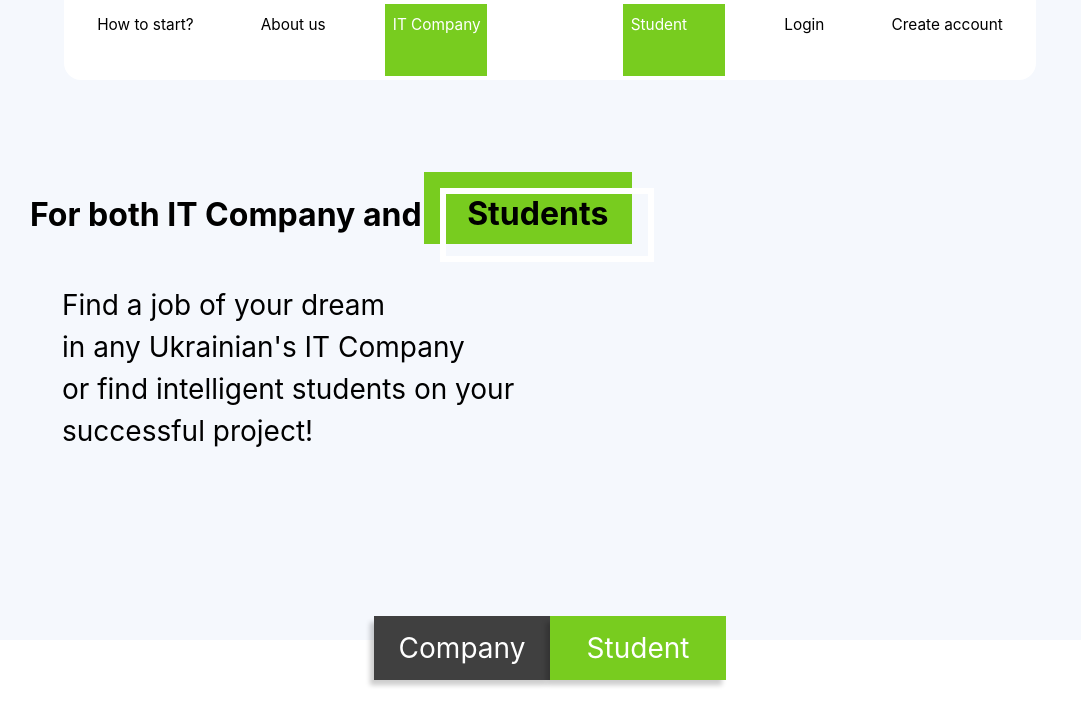
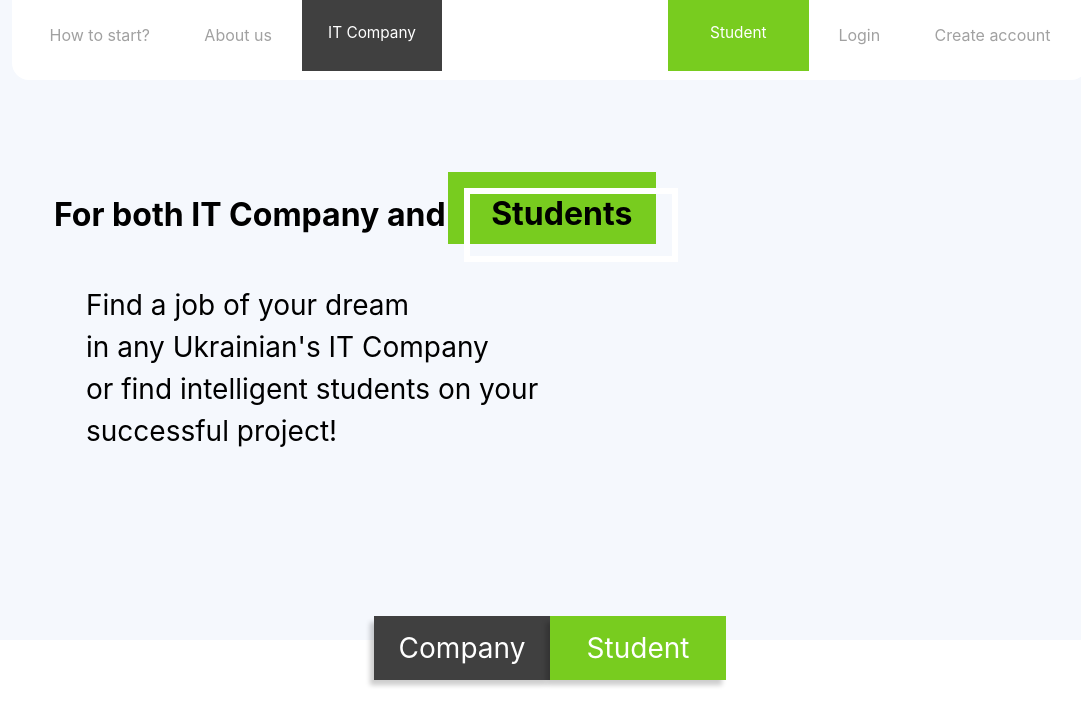
Before and after one commit to vasarostik/istudent, a React (Create React App) app: page / in a window 1280 px wide. Shown: the top 726 px of the page, without its empty margins (90-1171 px from the left). Built offline with nearby package versions, Linux system fonts and the light colour scheme.

Commit message:
responsive navbar + static tabs

```diff
--- a/src/App.js
+++ b/src/App.js
@@ -15,7 +15,6 @@ class App extends Component {
           <div className="topic">
 
             <h2 className="leftTitle">
-
               For both IT Company and
             </h2>
 
--- a/src/components/NavbarPage.js
+++ b/src/components/NavbarPage.js
@@ -20,21 +20,21 @@ export class NavbarPage extends Component {
         <MDBNavbarToggler className="navButton" onClick={this.toggleCollapse} />
         <MDBCollapse id="navbarCollapse3" isOpen={this.state.isOpen} navbar>
 
-          <MDBNavbarNav left>
+          <MDBNavbarNav className="leftNav" left>
             <MDBNavItem active>
               <MDBNavLink className="link" to="#!"> <span>How to start?</span></MDBNavLink>
             </MDBNavItem>
             <MDBNavItem >
               <MDBNavLink className="link" to="#!"><span>About us</span></MDBNavLink>
             </MDBNavItem>
-            <MDBNavItem>
-              <MDBNavLink className="notLink" to="#!"><span className="hideBlocks">IT Company</span></MDBNavLink>
+            <MDBNavItem className="cont comp hideBlock">
+              <h5 className="staticNav t-comp">IT Company</h5>
             </MDBNavItem>
           </MDBNavbarNav>
 
-          <MDBNavbarNav right>
-            <MDBNavItem>
-              <MDBNavLink className="notLink" to="#!"><span className="hideBlocks">Student</span></MDBNavLink>
+          <MDBNavbarNav className="rightNav" right>
+            <MDBNavItem className="cont stud hideBlock">
+              <h5 className="staticNav t-stud">Student</h5>
             </MDBNavItem>
             <MDBNavItem>
               <MDBNavLink className="link" to="#!"><span>Login</span></MDBNavLink>
--- a/src/css/App.css
+++ b/src/css/App.css
@@ -22,7 +22,7 @@
   float:left;
   padding-top: 3vmin;
   grid-area: leftTitle;
-  padding-left:15vmin;
+  padding-left:18vmin;
   font-size: 4vmin;
   font-weight: 740;
   z-index: 5;
@@ -66,7 +66,7 @@
 .pTitle {
   grid-area: pTitle;
   font-size: 3.5vmin;
-  padding-left:19vmin;
+  padding-left:22vmin;
 }
 
 .buttons {
@@ -155,7 +155,7 @@
     min-height: 90.5vmax;
   }
 }
-@media only screen and (max-height: 569px) and (max-width: 768px) {
+@media only screen and (max-height: 569px) and (max-width: 767.9px) {
   .main {
     min-height: 89.5vmax;
   }
--- a/src/css/NavbarPage.css
+++ b/src/css/NavbarPage.css
@@ -9,100 +9,103 @@
     z-index:100;
 }
 
+.leftNav{
+    padding-left:10px;
+}
+
+.rightNav{
+    padding-right:10px;
+}
+
 .link{
-    margin: 0 2vw;
+    white-space: nowrap;
+    text-align: center;
+    vertical-align: middle;
+    line-height: 7vh;
+}
+
+.cont{
+    width: 11vw;
+    margin: 0 0.2vw 10px 0.2vw;
     white-space: nowrap;
 }
 
-.notLink{
-    color:#000;
+.comp{
+    background-color: #404040;
+}
+
+.stud{
     background-color: #78cc1f;
-    height:9vh;
-    width:8vw;
-    margin: 0 2vw;
-    white-space: nowrap;
 }
 
 .link:hover{
     background-color:#78cc1f;
 }
 
-.link span{
-    color:#000;
-    font-size: 1.2vw;
+.link:hover span{
+    color: #fff;
 }
 
-.notLink span{
-    color:#fff;
-    font-size: 1.2vw;
+.link span{
+    color:#a1a1a1;
+    font-size: 1rem;
+    margin: 0 1.5vw;
 }
+
 
 .navName{
     display: none;
 }
 
-/*
-
-.blockRectangle{
-    margin: 0 2.5vw;
-    font-size: 1.3vw;
-    font-style: bold;
-    white-space: nowrap;
-    z-index:100;
+.staticNav{
+    color: #fff;
+    font-size: 1.2vw;
+    text-align: center;
+    vertical-align: middle;
+    line-height: 7.65vh;
+    font-weight: 400;
+    margin-top: 3px;
 }
 
-.rectangleCompany{
-    position:absolute;
-    top:0;
-    height: 10vh;
-    width: 9vw;
-    margin-left: 2.7vmin;
-    background-color: #404040;
-    z-index: 0;
+
+@media only screen and (max-width: 1400px) {
+    .nav{
+        width:84%;
+        margin: 0px 8vw;
+    }
 }
 
-.rectangleStudent{
-    position:absolute;
-    top:0;
-    height: 10vh;
-    width: 9vw;
-    margin-left:0.2vw;
-    background-color: #78cc1f;
-    z-index: 0;
-} */
+@media only screen and (max-width: 1150px) {
+    .nav{
+        width:100%;
+        margin: 0;
+    }
+}
+
 
 @media only screen and (max-width: 767.9px) {
-    /*
-    .rectangleCompany {
-        display: none;
+
+    .nav{
+        position: relative;
+        height: auto;
     }
 
-    .rectangleStudent {
-        display: none;
-    }
-    */
-    .notLink{
-        display: none;
+    .leftNav{
+        padding: 0px;
     }
 
-    .nav{
-        background-color:#fff;
-        position: relative;
-        width: 100%;
-        height: auto;
-        margin: 0;
-        border-radius: 0px;
-        z-index:100;
+    .rightNav{
+        padding: 0px;
     }
 
     .navName{
         color:#000;
-        font-size: 5vmin;
+        font-size: 5vw;
         margin-left: 7vw;
         display: block;
     }
 
-    .hideBlocks{
+    .hideBlock{
         display:none;
     }
 
@@ -110,6 +113,9 @@
         border-width: 0px 0px 2px 0px;
         border-style: solid;
         border-color: #f5f8fd;
+        text-align: initial;
+        vertical-align: initial;
+        line-height: initial;
     }
 
     .link span{
@@ -127,4 +133,5 @@
         margin-top:0vh;
         margin-left:4vw;
     }
+
 }
```
